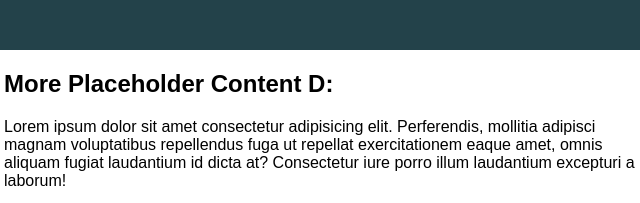
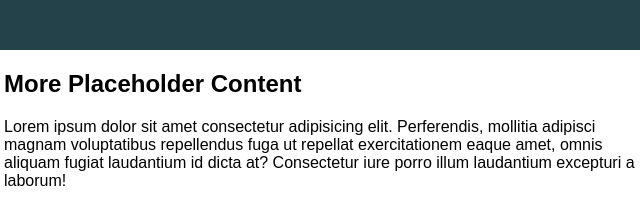
Before and after one commit to Blaqmac/Day-2-of-21-Days-Challenge-with-Kevin-Powell, a plain HTML site: page index.html in a window 1280 px wide. Shown: the part 228-431 px from the top of the page, 316-956 px from the left. Drawn offline with Linux system fonts and the light colour scheme.

Commit message:
Update index.html

```diff
--- a/index.html
+++ b/index.html
@@ -18,7 +18,7 @@
 
 
     <div class="intro-content">
-        <h2>More Placeholder Content D:</h2>
+        <h2>More Placeholder Content</h2>
         <p>Lorem ipsum dolor sit amet consectetur adipisicing elit. Perferendis, mollitia adipisci magnam voluptatibus repellendus fuga ut repellat exercitationem eaque amet, omnis aliquam fugiat laudantium id dicta at? Consectetur iure porro illum laudantium excepturi a laborum!</p>
         <p>Sit magni soluta porro fugit placeat eius itaque, accusamus quisquam voluptates reiciendis pariatur, vitae molestiae. Minima, quos reprehenderit autem animi, nisi necessitatibus eligendi quis modi, facilis ipsam nihil odit quaerat! Nisi doloribus harum culpa ipsam!</p>
         <p>Sint corporis animi repudiandae. Aliquid illum, tenetur magnam provident molestiae rem doloremque aspernatur quia reiciendis est facilis enim praesentium officia sequi qui debitis exercitationem quaerat hic quos recusandae. Architecto repudiandae aperiam tempora iste saepe error.</p>
```
